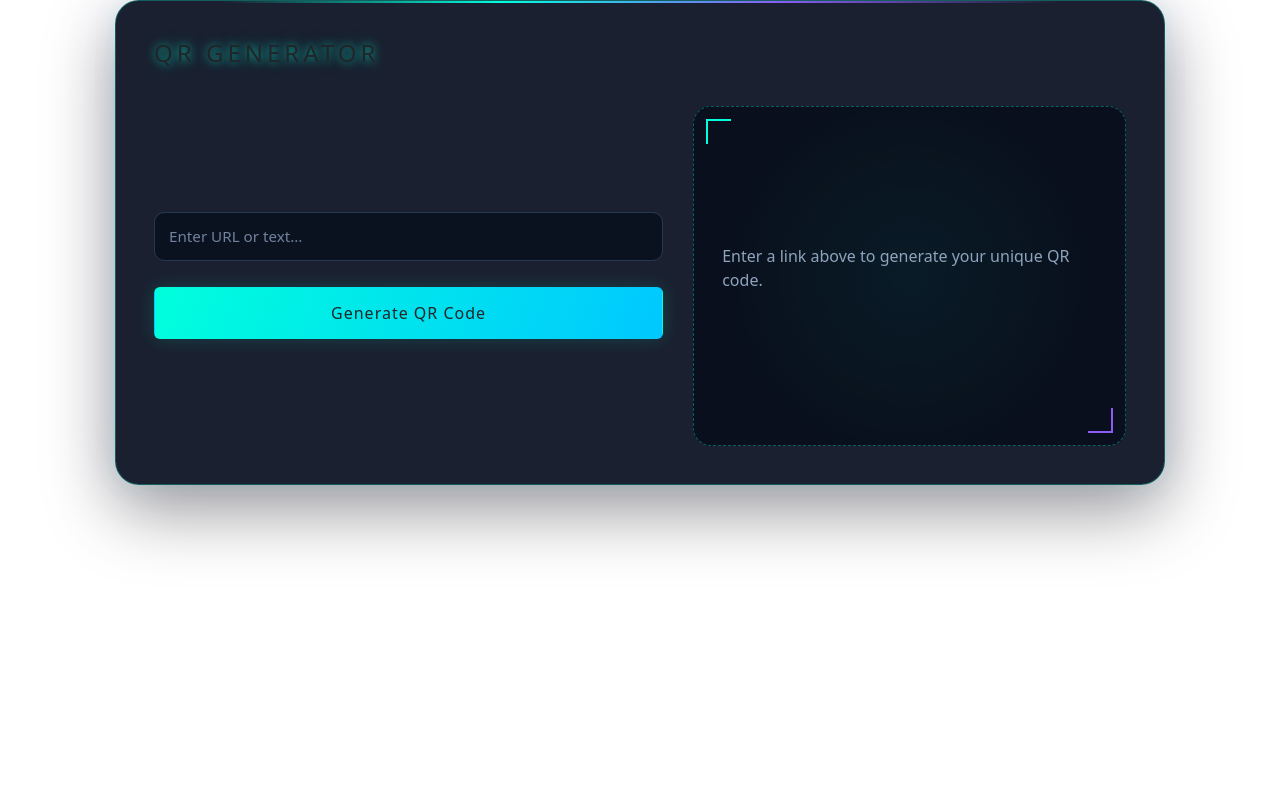
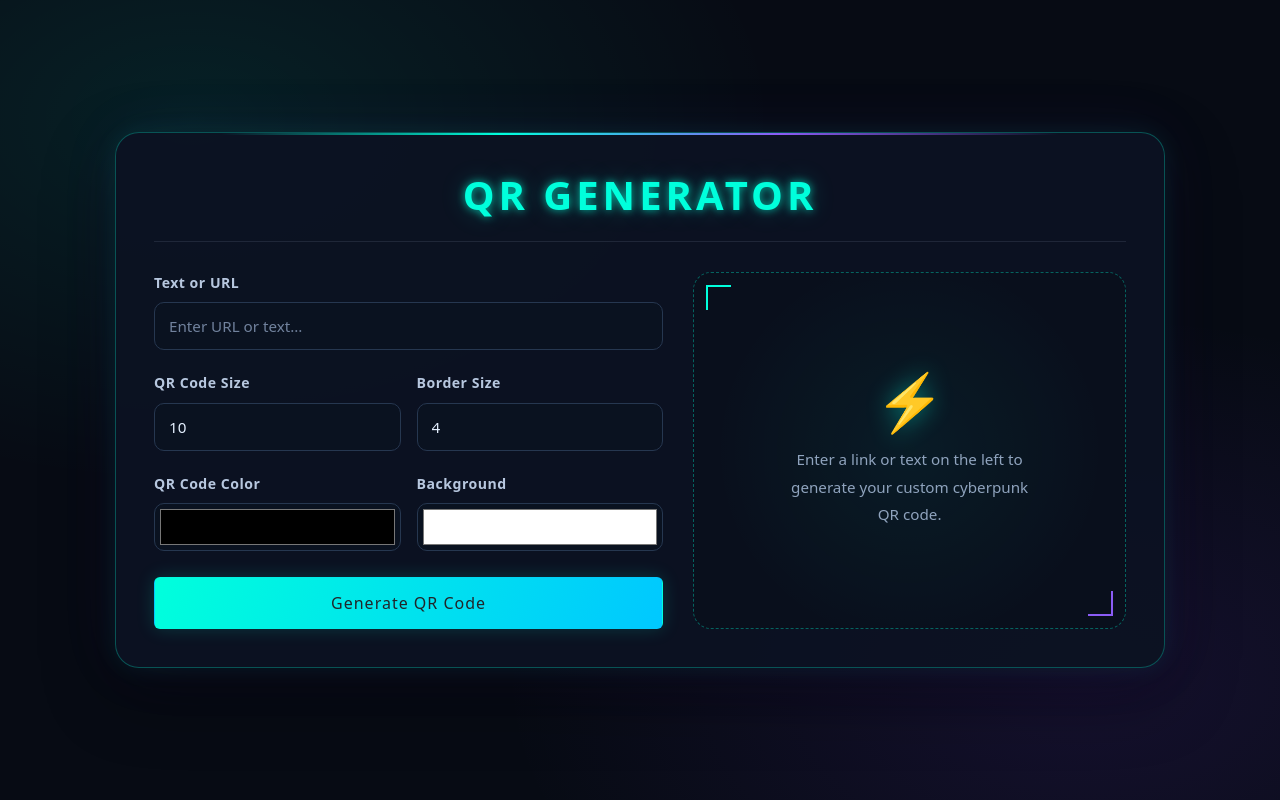
Before and after one commit to mihaiapostol14/Generator_QRcode, a Django app: page / in a window 1280 px wide. Run offline with Django 5.2, Linux system fonts and the light colour scheme.

Commit message:
update templates

```diff
--- a/QRcode/templates/base.html
+++ b/QRcode/templates/base.html
@@ -18,6 +18,7 @@
     {% endblock content%}
 
 </body>
+<link rel="stylesheet" href="{% static 'css/global.css' %}" />
 <link href="https://cdn.jsdelivr.net/npm/bootstrap@5.3.8/dist/css/bootstrap.min.css" rel="stylesheet" integrity="sha384-sRIl4kxILFvY47J16cr9ZwB07vP4J8+LH7qKQnuqkuIAvNWLzeN8tE5YBujZqJLB" crossorigin="anonymous">
 <script src="https://cdn.jsdelivr.net/npm/bootstrap@5.3.8/dist/js/bootstrap.bundle.min.js" integrity="sha384-FKyoEForCGlyvwx9Hj09JcYn3nv7wiPVlz7YYwJrWVcXK/BmnVDxM+D2scQbITxI" crossorigin="anonymous"></script>
 </html>
--- a/QRcode/templates/generator/generator.html
+++ b/QRcode/templates/generator/generator.html
@@ -2,43 +2,98 @@
 {% load static %}
 
 {% block content %}
-<div class="container d-flex justify-content-center">
+<div class="container d-flex justify-content-center align-items-center min-vh-100">
     <div class="card-glass">
-        <div class="title h4 text-uppercase">QR Generator</div>
 
-        <form action="{% url 'generator:generator' %}" method="POST" class="qr-form">
+        <!-- Title Header -->
+        <div class="title-container">
+            <h1 class="title text-uppercase">QR Generator</h1>
+        </div>
+
+        <!-- Left Column: Generator Form -->
+        <form action="{% url 'generator:generator' %}" method="POST" class="qr-form" id="qr-generator-form">
             {% csrf_token %}
+
+            <!-- Content Input -->
             <div class="mb-3">
+                <label for="{{ form.content.id_for_label }}" class="form-label">
+                    Text or URL
+                </label>
+
+                <div class="input-wrapper">
                     {{ form.content }}
                 </div>
+            </div>
 
-            <button type="submit" class="btn btn-generate">
-                Generate QR Code
+            <!-- Settings Row: Size & Border -->
+            <div class="row mb-3">
+                <div class="col-6">
+                    <label for="{{ form.box_size.id_for_label }}" class="form-label">
+                        QR Code Size
+                    </label>
+                    {{ form.box_size }}
+                </div>
+
+                <div class="col-6">
+                    <label for="{{ form.border.id_for_label }}" class="form-label">
+                        Border Size
+                    </label>
+                    {{ form.border }}
+                </div>
+            </div>
+
+            <!-- Colors Pickers -->
+            <div class="row mb-3">
+                <div class="col-6">
+                    <label for="{{ form.fill_color.id_for_label }}" class="form-label">
+                        QR Code Color
+                    </label>
+                    {{ form.fill_color }}
+                </div>
+
+                <div class="col-6">
+                    <label for="{{ form.back_color.id_for_label }}" class="form-label">
+                        Background
+                    </label>
+                    {{ form.back_color }}
+                </div>
+            </div>
+
+            <!-- Action Button -->
+            <button type="submit" class="btn btn-generate" id="generate-btn">
+                <span>Generate QR Code</span>
             </button>
         </form>
 
+        <!-- Right Column: QR Code Display -->
         <div class="qr-code-box" id="qr-container">
-            {% if qr.get_qr_code_image %}
+            {% if qr and qr.qr_image %}
                 <a
                     href="{{ qr.get_qr_code_image }}"
-                download
+                    download="qr_code.png"
+                    class="qr-download-link"
                     data-bs-toggle="tooltip"
+                    data-bs-custom-class="custom-tooltip"
                     data-bs-placement="bottom"
-                title="Download QR Code"
+                    title="Click to Download"
                 >
                     <img
                         src="{{ qr.get_qr_code_image }}"
                         class="qr-img"
                         id="qr-img"
-                    alt="QR Code"
+                        alt="Generated QR Code"
                     />
                 </a>
             {% else %}
-            <p class="text-muted" id="placeholder-text">
-                Enter a link above to generate your unique QR code.
+                <div class="placeholder-wrapper" id="placeholder-text">
+                    <div class="placeholder-icon">⚡</div>
+                    <p>
+                        Enter a link or text on the left to generate your custom cyberpunk QR code.
                     </p>
+                </div>
             {% endif %}
         </div>
+
     </div>
 </div>
 
--- a/QRcode/templates/includes/message.html
+++ b/QRcode/templates/includes/message.html
@@ -1,5 +1,6 @@
 {% for message in messages %}
-    <div class="alert alert-{{message.tags}}" role="alert">
-        {{message}}
+    <div class="alert alert-{{ message.tags }} alert-dismissible fade show" role="alert">
+        {{ message|title }}
+        <button type="button" class="btn-close" data-bs-dismiss="alert" aria-label="Close"></button>
     </div>
 {% endfor %}
```
Lines whose indentation alone changed are shown as unchanged.
